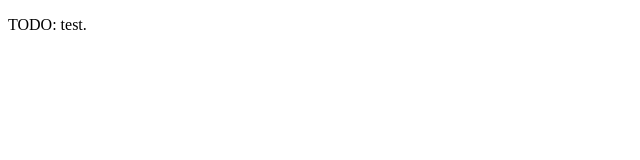
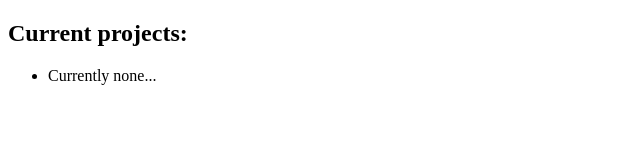
Before and after one commit to eli-wood-dev/1xd3-group, a plain HTML site: page project.html in a window 1280 px wide. Shown: the whole page, without its empty margins (0-640 px from the left). Drawn offline with Linux system fonts and the light colour scheme.

Commit message:
second commit

```diff
--- a/project.html
+++ b/project.html
@@ -14,7 +14,12 @@ web page and include your name as author.
 </head>
 
 <body>
-    <p>TODO: test.</p>
+    <div>
+        <h2>Current projects:</h2>
+        <ul>
+            <li>Currently none...</li>
+        </ul>
+    </div>
 </body>
 
 </html>
```
